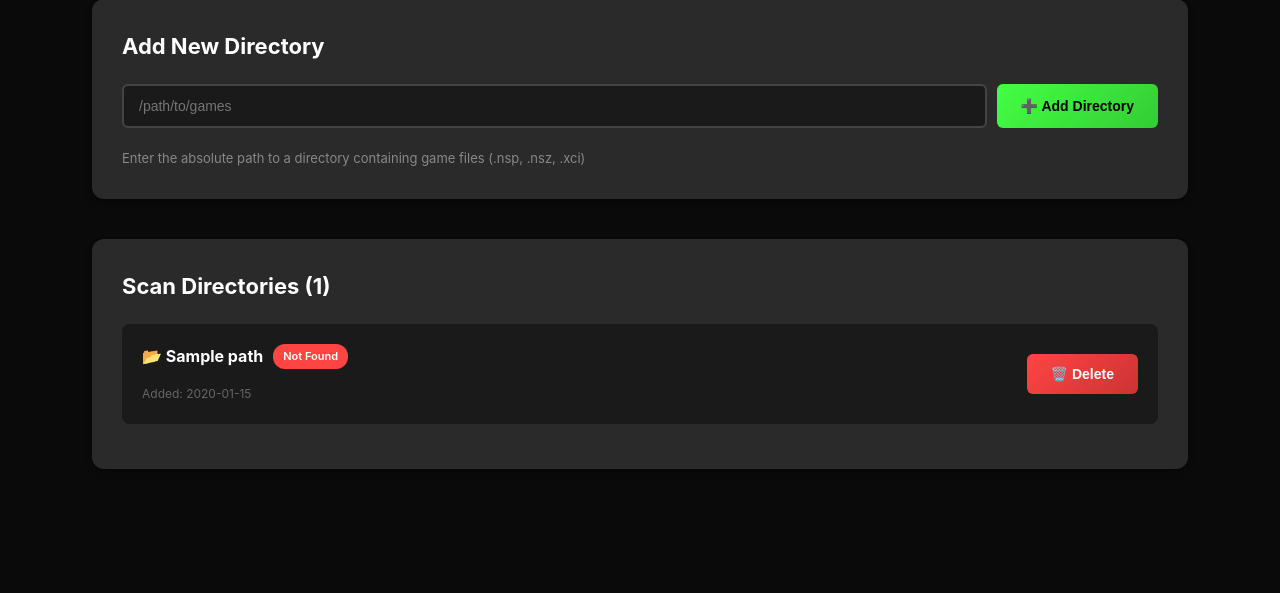
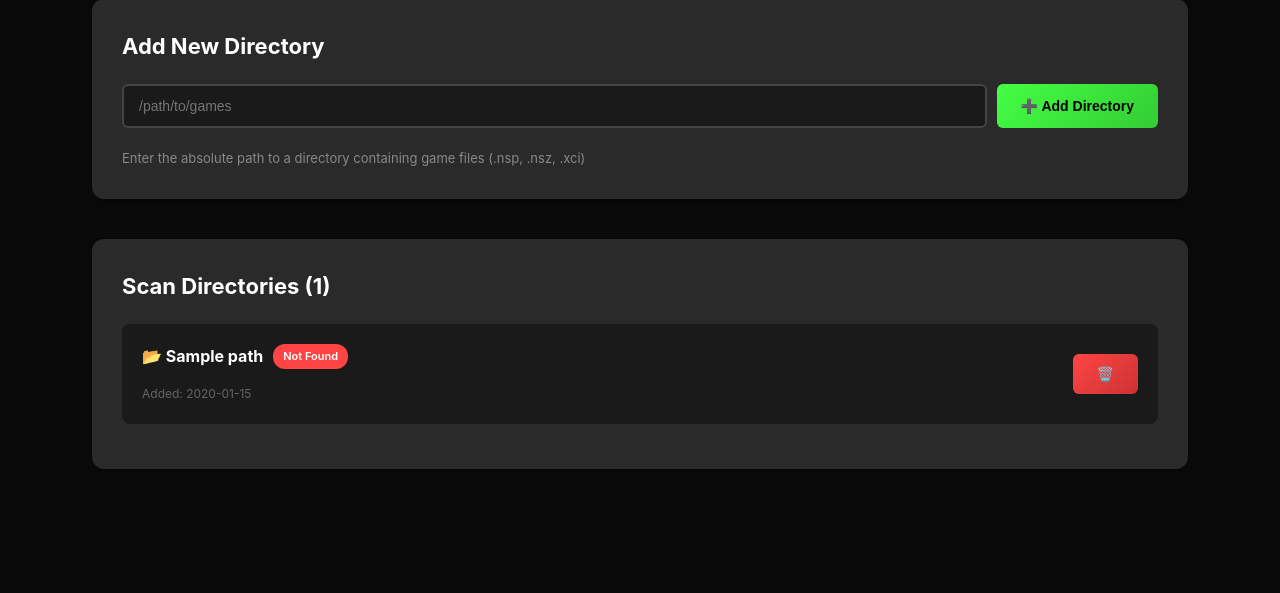
Before and after one commit to obnoxiousmods/switch, a Python web app: template app/templates/admin/directories.html in a window 1280 px wide. Shown: the part 478-1071 px from the top of the page. Run offline with Jinja, Linux system fonts and the light colour scheme; the template is opened without the code that fills it: most values are stand-ins (such as "Sample title", 1, 10 or a date in 2020).

Commit message:
change del

```diff
--- a/app/templates/admin/directories.html
+++ b/app/templates/admin/directories.html
@@ -70,7 +70,7 @@
                         {% if directory.exists %}
                         <button class="btn btn-primary btn-scan" data-id="{{ directory._key }}">🔍 Scan</button>
                         {% endif %}
-                        <button class="btn btn-danger btn-delete" data-id="{{ directory._key }}">🗑️ Delete</button>
+                        <button class="btn btn-danger btn-delete" data-id="{{ directory._key }}">🗑️</button>
                     </div>
                 </div>
                 {% endfor %}
@@ -444,12 +444,12 @@ document.querySelectorAll('.btn-delete').forEach(btn => {
             } else {
                 showMessage(data.error || 'Failed to delete directory', 'error');
                 e.target.disabled = false;
-                e.target.textContent = '🗑️ Delete';
+                e.target.textContent = '🗑️';
             }
         } catch (error) {
             showMessage('Error: ' + error.message, 'error');
             e.target.disabled = false;
-            e.target.textContent = '🗑️ Delete';
+            e.target.textContent = '🗑️';
         }
     });
 });
--- a/app/templates/mod/corrupt_games.html
+++ b/app/templates/mod/corrupt_games.html
@@ -84,7 +84,7 @@
                         📤 Upload Replacement
                     </a>
                     <button class="btn-delete-entry" onclick="deleteEntry('{{ entry._key }}', '{{ entry.name }}')">
-                        🗑️ Delete Entry
+                        🗑️
                     </button>
                 </div>
             </div>
@@ -616,7 +616,7 @@ async function deleteEntry(entryId, entryName) {
                 Cancel
             </button>
             <button id="confirm-delete" style="padding: 10px 20px; background: #ef4444; color: #fff; border: none; border-radius: 6px; cursor: pointer; font-weight: 600;">
-                🗑️ Delete Entry
+                🗑️
             </button>
         </div>
     `;
```
Also changed, not shown: static/js/search.js (+4 -4 lines).
